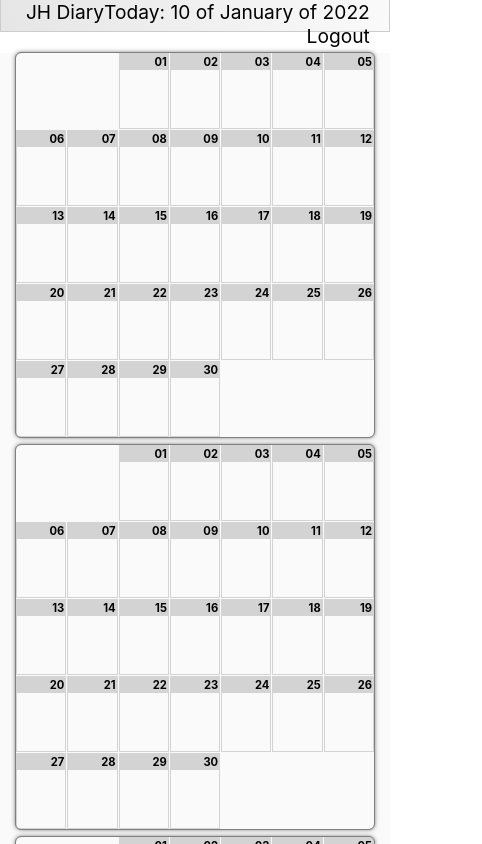
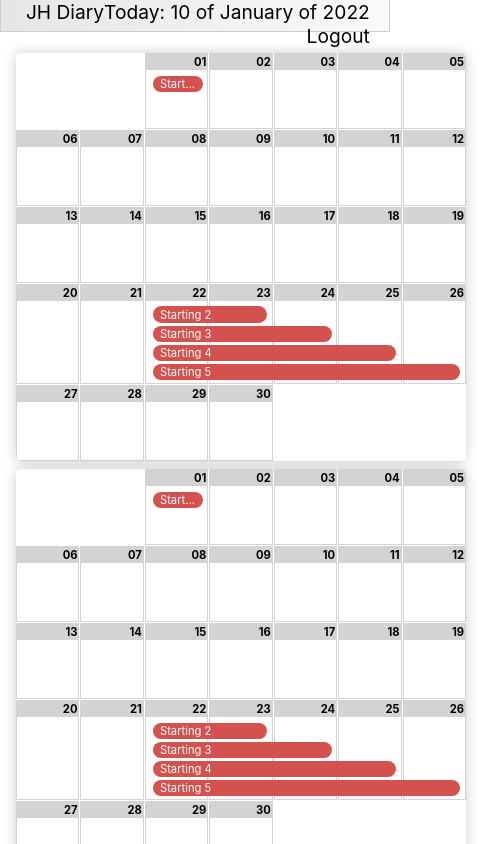
Before and after one commit to espin-tolosa/calendar-style, a React (Create React App) app: page / in a window 390 px wide. Shown: the top 844 px of the page, 482 px wide, since content can reach past the window. Built offline with nearby package versions, Linux system fonts and the light colour scheme.

Commit message:
calendar columns responsive

```diff
--- a/src/App.tsx
+++ b/src/App.tsx
@@ -1,14 +1,14 @@
 import { useEffect, useState, useRef } from "react";
 import "./styles.css";
-/*
+
 const events = [
   { id: 1, start: 1, job: "Starting 1" },
   { id: 2, start: 22, job: "Starting 2" },
   { id: 3, start: 22, job: "Starting 3" },
   { id: 4, start: 22, job: "Starting 4" },
   { id: 5, start: 22, job: "Starting 5" }
-];*/
-const events = [];
+];
+//const events = [];
 
 function DayStart({ weekday }: { weekday: string }) {
   const options = ["mon", "tue", "wed", "thu", "fri", "sat", "sun"];
--- a/src/styles.css
+++ b/src/styles.css
@@ -47,10 +47,12 @@ html {
 }
 .calendar {
   margin-top: 1em;
-  display: flex;
-  flex-direction: column;
+  display: grid;
+  grid-template-columns: repeat(auto-fit, minmax(450px, 1fr));
   gap: 0.5rem;
+  margin-inline: 1em;
 }
+
 .month {
   display: grid;
   justify-content: right;
@@ -59,9 +61,8 @@ html {
   gap: 1px;
   position: relative;
   padding-inline: 0rem;
-  margin-inline: 1em;
-  outline: 1px solid gray;
-  box-shadow: rgba(0, 0, 0, 0.7) 0 0 5px;
+
+  box-shadow: hsla(0, 0%, 0%, 0.2) 0 0 13px;
   border-radius: 5px;
 }
 
@@ -155,12 +156,12 @@ html {
   overflow: hidden;
   text-overflow: ellipsis;
 }
-@media (min-width: 801px) {
+@media (min-width: 641px) {
   .event {
     font-size: 0.7rem;
   }
 }
-@media (max-width: 800px) {
+@media (max-width: 640px) {
   .event {
     font-size: 0.7rem;
   }
@@ -282,7 +283,6 @@ html {
 
 /* calendar */
 .calendar {
-  background: hsl(0, 0%, 98%);
 }
 
 /* utility classes */
```
